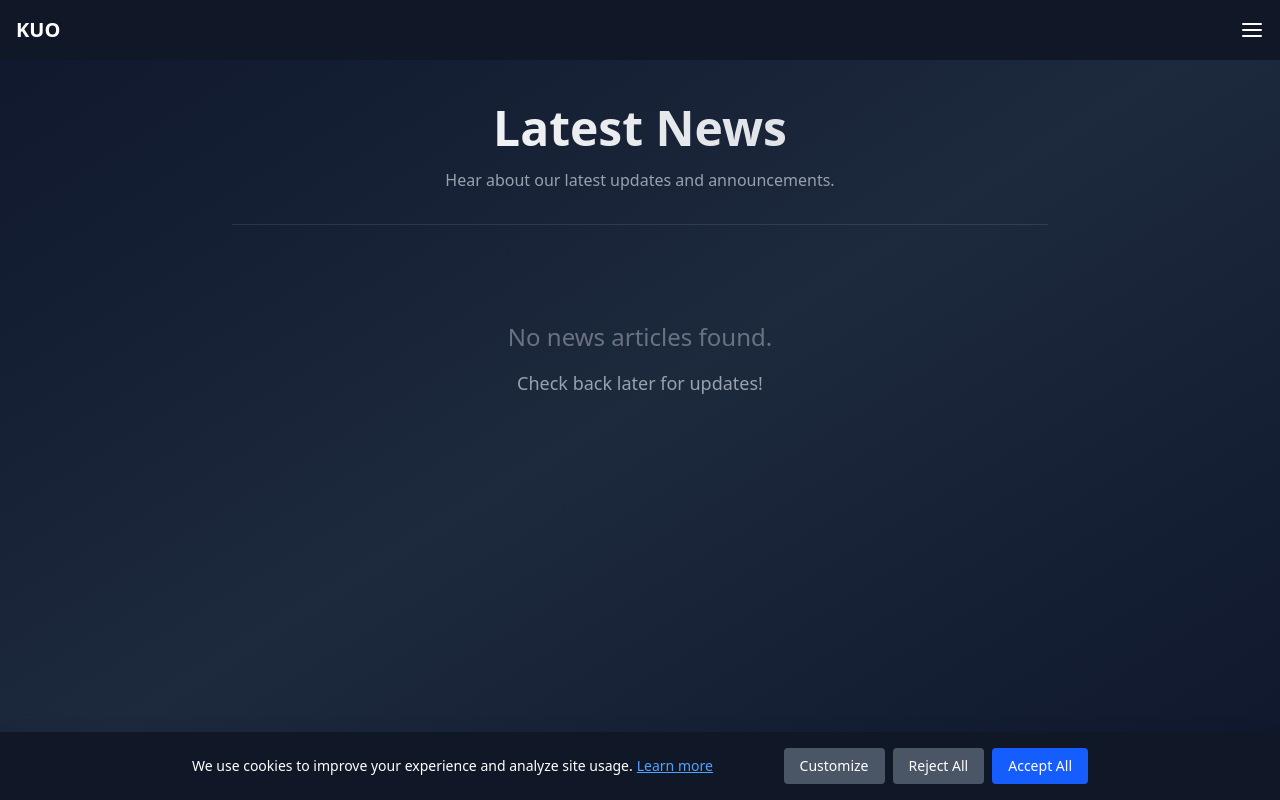
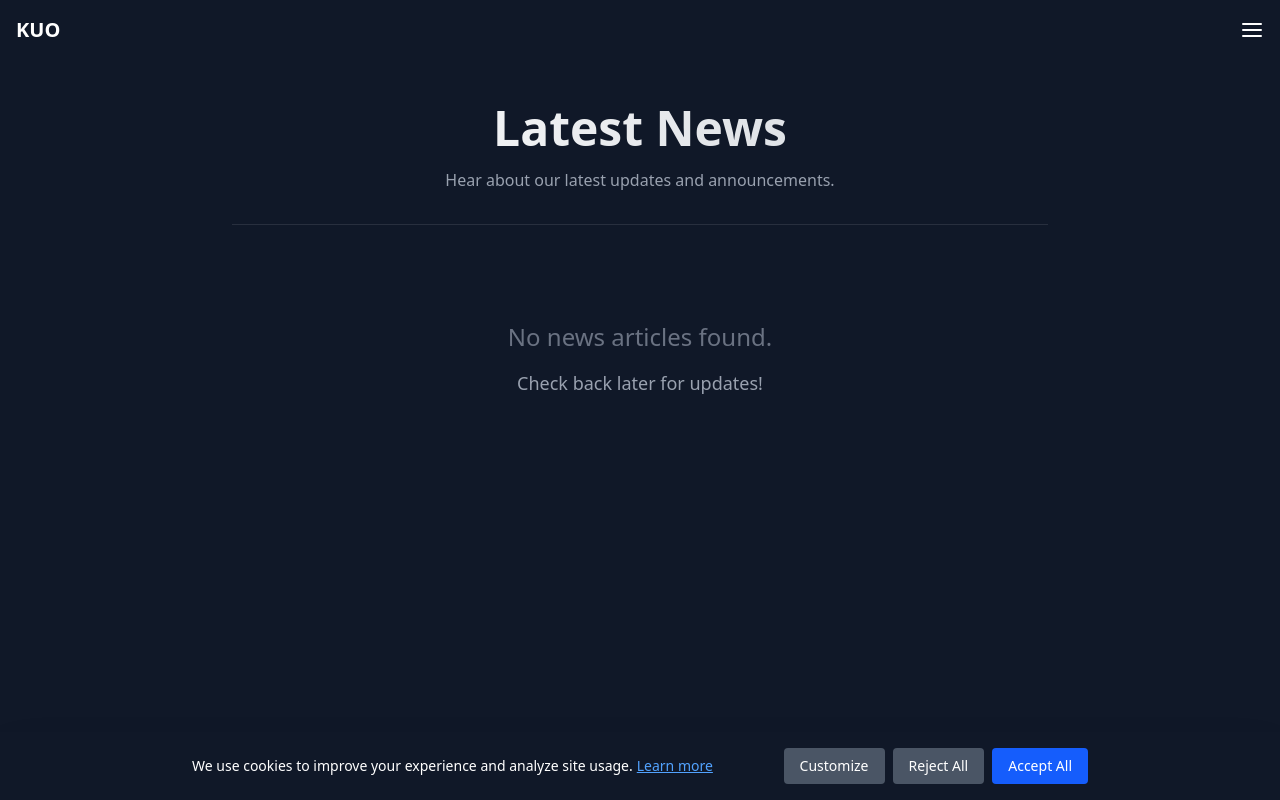
Before and after one commit to WackyWizards/Website, a Next.js app: page /news in a window 1280 px wide. Shown: the top 800 px of the page. Built offline with nearby package versions, Linux system fonts and the light colour scheme.

Commit message:
Missed 2 gradient spots

```diff
--- a/src/app/news/[slug]/page.tsx
+++ b/src/app/news/[slug]/page.tsx
@@ -71,7 +71,7 @@ export default async function ArticlePage({ params }: { params: Promise<{ slug:
   }
 
   return (
-    <main className="mx-auto min-h-screen bg-gradient-to-br from-slate-900 via-slate-800 to-slate-900 py-16">
+    <main className="mx-auto min-h-screen bg-gray-900 py-16">
       <article className="relative mx-auto max-w-4xl px-6 md:px-10 pt-6 md:pt-10">
         <header className="mb-8">
           <div className="flex items-center space-x-4">
--- a/src/app/news/page.tsx
+++ b/src/app/news/page.tsx
@@ -11,7 +11,7 @@ export default async function NewsPage() {
   const posts = await getAllNewsPosts();
 
   return (
-    <main className="min-h-screen bg-gradient-to-br from-slate-900 via-slate-800 to-slate-900 py-16">
+    <main className="min-h-screen bg-gray-900 py-16">
       <div className="relative mx-auto max-w-4xl px-6 md:px-10 pt-6 md:pt-10">
         <header className="mb-12 text-center border-b border-white/10 pb-8">
           <h1 className="text-4xl md:text-5xl font-bold bg-gradient-to-r from-white to-gray-300 bg-clip-text text-transparent mb-4">
```
